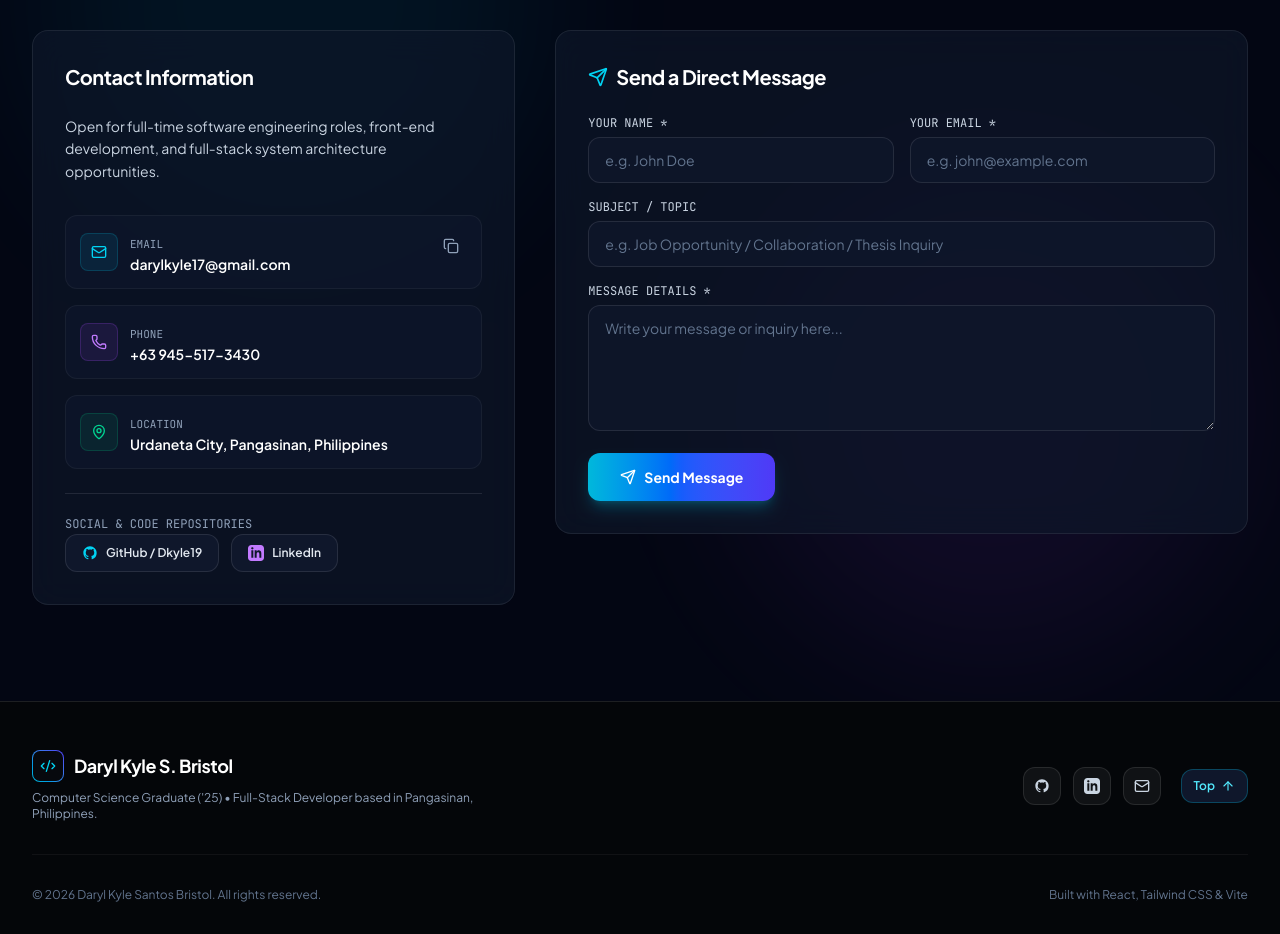
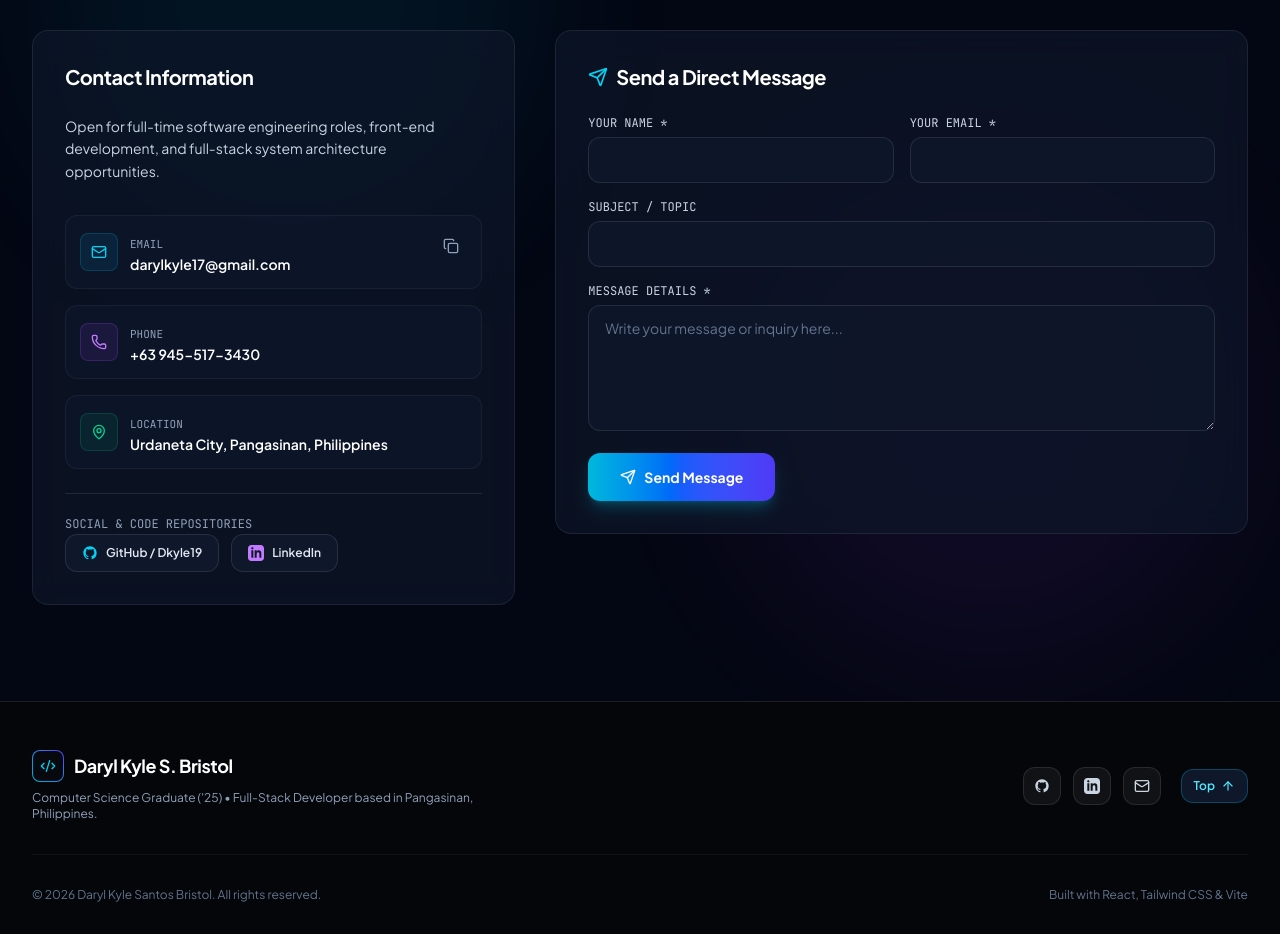
Before and after one commit to Dkyle19/Portfolio, a React (Vite) app: page / in a window 1280 px wide. Shown: the part 7860-8794 px from the top of the page. Built offline with nearby package versions, Linux system fonts and the light colour scheme.

Commit message:
Remove placeholder text from name email and subject in contact form

```diff
--- a/src/components/Contact.jsx
+++ b/src/components/Contact.jsx
@@ -212,8 +212,7 @@ export default function Contact() {
                       required
                       value={formData.name}
                       onChange={handleChange}
-                      placeholder="e.g. John Doe"
-                      className="w-full px-4 py-3 rounded-xl bg-slate-900/80 border border-white/10 focus:border-cyan-400 focus:outline-none text-slate-100 text-sm placeholder:text-slate-500 transition-colors"
+                      className="w-full px-4 py-3 rounded-xl bg-slate-900/80 border border-white/10 focus:border-cyan-400 focus:outline-none text-slate-100 text-sm transition-colors"
                     />
                   </div>
 
@@ -228,8 +227,7 @@ export default function Contact() {
                       required
                       value={formData.email}
                       onChange={handleChange}
-                      placeholder="e.g. john@example.com"
-                      className="w-full px-4 py-3 rounded-xl bg-slate-900/80 border border-white/10 focus:border-cyan-400 focus:outline-none text-slate-100 text-sm placeholder:text-slate-500 transition-colors"
+                      className="w-full px-4 py-3 rounded-xl bg-slate-900/80 border border-white/10 focus:border-cyan-400 focus:outline-none text-slate-100 text-sm transition-colors"
                     />
                   </div>
                 </div>
@@ -244,8 +242,7 @@ export default function Contact() {
                     name="subject"
                     value={formData.subject}
                     onChange={handleChange}
-                    placeholder="e.g. Job Opportunity / Collaboration / Thesis Inquiry"
-                    className="w-full px-4 py-3 rounded-xl bg-slate-900/80 border border-white/10 focus:border-cyan-400 focus:outline-none text-slate-100 text-sm placeholder:text-slate-500 transition-colors"
+                    className="w-full px-4 py-3 rounded-xl bg-slate-900/80 border border-white/10 focus:border-cyan-400 focus:outline-none text-slate-100 text-sm transition-colors"
                   />
                 </div>
 
```
